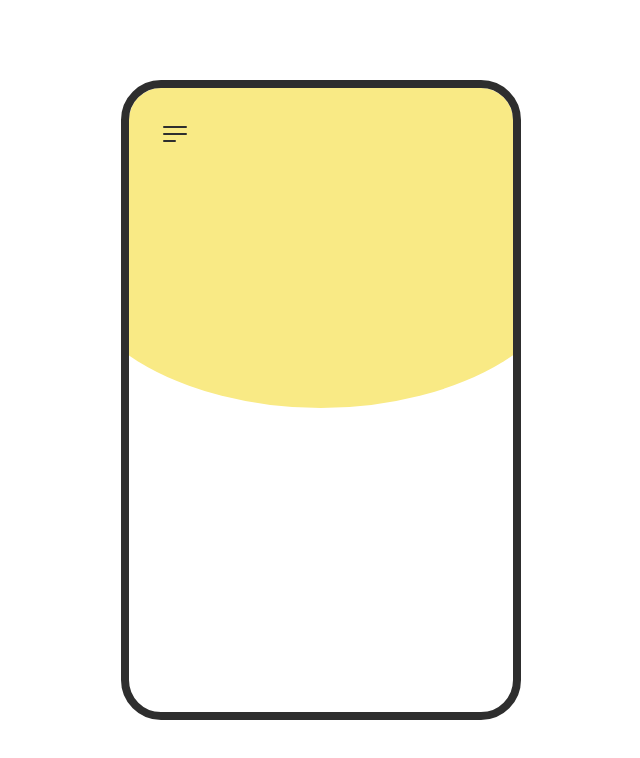
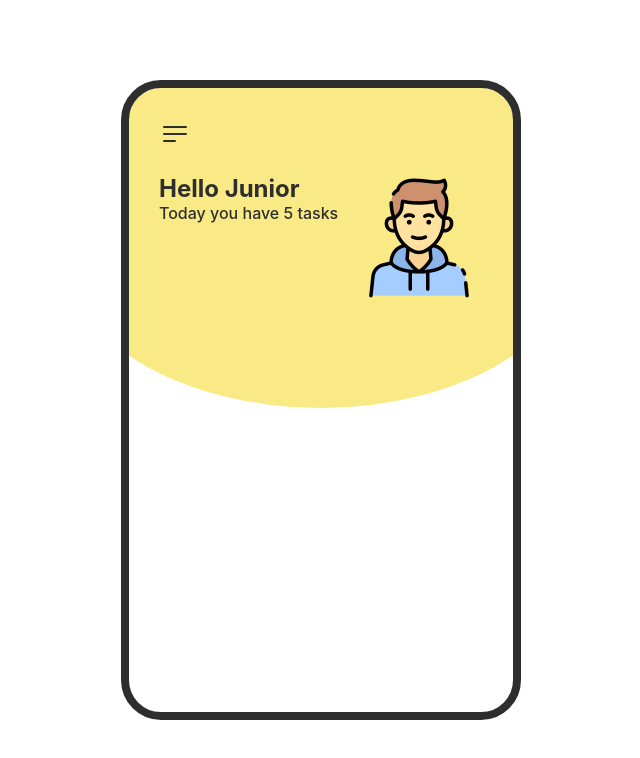
Before and after one commit to Junior98-dev/ToDoListe, a plain HTML site: page index.html in a window 1280 px wide. Shown: the whole page, without its empty margins (319-959 px from the left). Drawn offline with Linux system fonts and the light colour scheme.

Commit message:
image header

```diff
--- a/index.html
+++ b/index.html
@@ -27,6 +27,16 @@
                     />
                   </svg>
                 </div>
+
+                <div class="welcome">
+                    <div class="content">
+                        <h1>Hello Junior</h1>
+                        <p>Today you have 5 tasks</p>
+                    </div>
+                    <div class="img">
+                        <img src="images/boy.png" alt="">
+                    </div>
+                </div>
             </div>
         </div>
    </div>
--- a/style.css
+++ b/style.css
@@ -12,6 +12,7 @@
     align-items: center;
     justify-content: center;
     background-color: #fff;
+    font-family: "Inter",sans-serif;
  }
 
  .wrapper{
@@ -49,3 +50,15 @@
     cursor: pointer;
     color: #2e2e2e;
  }
+ .welcome{
+    display: flex;
+    justify-content: space-between;
+    margin-top: 20px;
+ }
+
+ .welcome h1{
+    font-size: 1.5rem;
+ }
+ .welcome p{
+    font-weight: 500;
+ }
```
Also changed, not shown: images/boy.png (added), images/briefcase.png (added), images/calendar.png (added), images/dumbbell.png (added), images/education.png (added), images/healthcare.png (added), images/logo.png (added), images/saving.png (added), images/shopping.png (added), images/sun.png (added), images/web-design.png (added).
